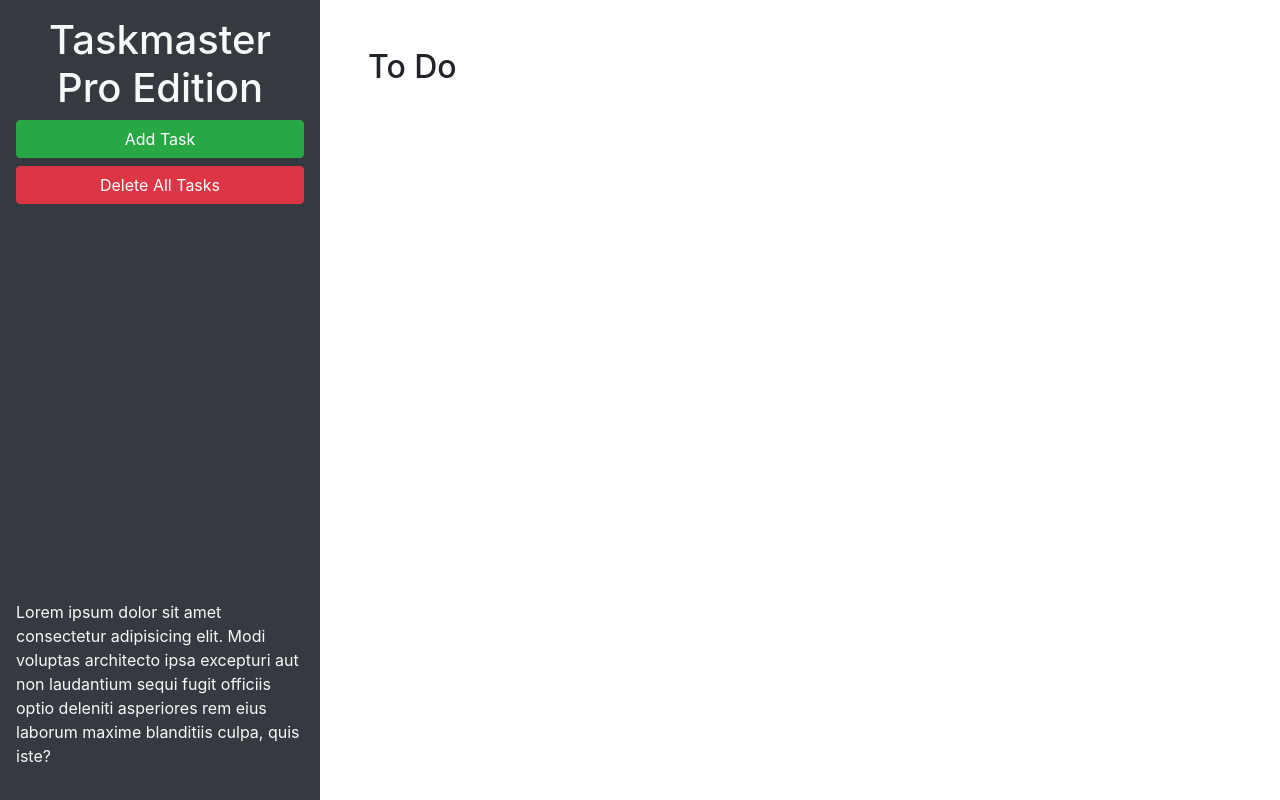
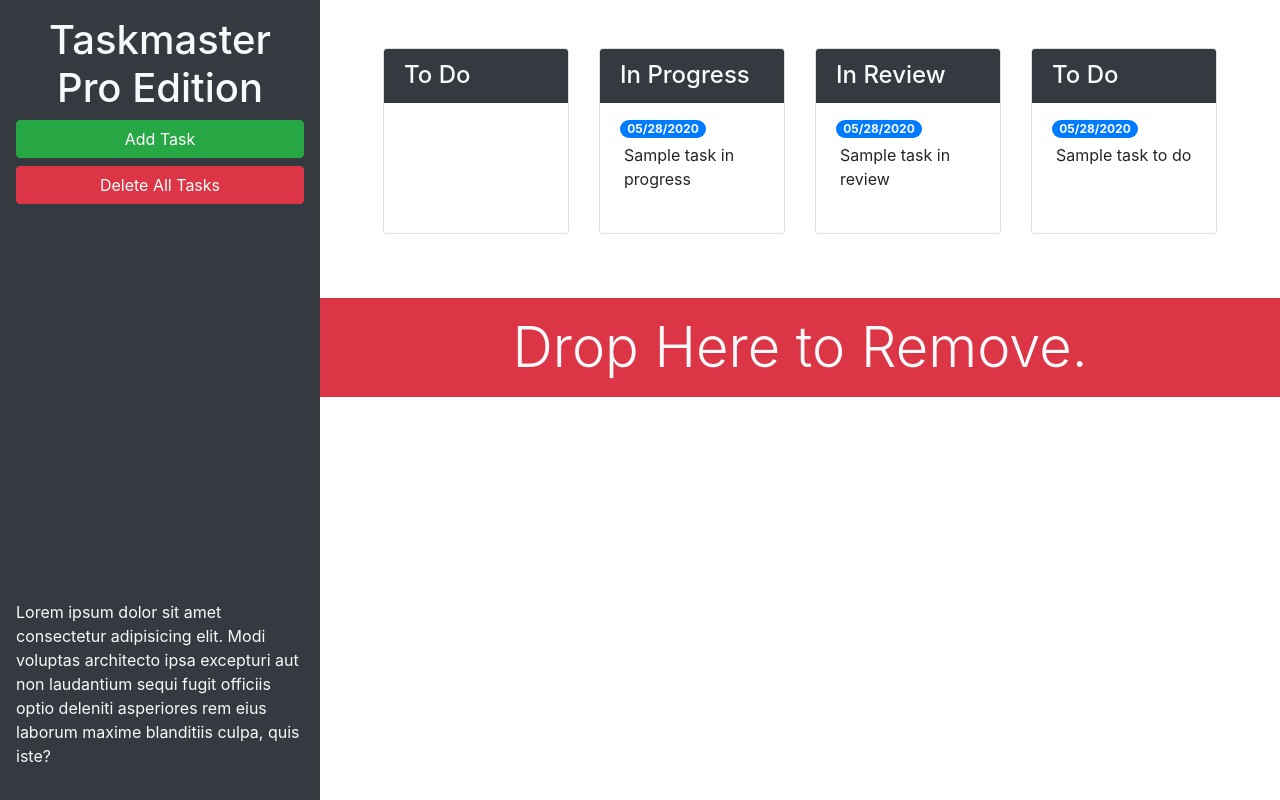
Before and after one commit to asadi80/taskmaster-pro, a plain HTML site: page index.html in a window 1280 px wide. Drawn offline with nearby package versions, Linux system fonts and the light colour scheme.

Commit message:
feature/bootstrap

```diff
--- a/index.html
+++ b/index.html
@@ -13,20 +13,75 @@
 <body>
 
   <div class="row min-vh-100 no-gutters">
-    <header class="col-12 col-lg-3 bg-dark text-light d-flex flex-column p-4 p-lg-3">
+    <header class="col-12 col-lg-3 bg-dark text-light sticky-top d-flex flex-column p-4 p-lg-3">
       <h1 class="text-center">Taskmaster Pro Edition</h1>
       <button id="create-task" class="btn btn-block btn-success" data-toggle="modal" data-target="#task-form-modal">Add
         Task</button>
       <button id="remove-tasks" class="btn btn-block btn-danger">Delete All Tasks</button>
-      <p class="mt-auto">Lorem ipsum dolor sit amet consectetur adipisicing elit. Modi voluptas architecto ipsa
+      <p class="mt-auto d-none d-lg-block">Lorem ipsum dolor sit amet consectetur adipisicing elit. Modi voluptas architecto ipsa
         excepturi aut non
         laudantium sequi fugit officiis optio deleniti asperiores rem eius laborum maxime blanditiis culpa, quis iste?
       </p>
     </header>
-    <main class="col-12 col-lg-9">
-      <div class="m-5">
-        <h2>To Do</h2>
-        <ul id="list-toDo" class="list-group"> </ul>
+    <main class="col-12 col-lg-9 d-flex flex-column ">
+      <div class="m-5 row justify-content-around">
+        <!-- todo start -->
+        <div class="col-12 col-md-6 col-xl-3 mb-3">
+          <div class="card">
+            <h4 class="card-header bg-dark text-light">To Do</h4>
+          <ul id="list-toDo" class="list-group list-group-flush"></ul>
+          </div>
+        </div>
+        <!-- todo end -->
+        <!-- in progress start -->
+        <div class="col-12 col-md-6 col-xl-3 mb-3">
+          <div class="card">
+            <h4 class="card-header bg-dark text-light">In Progress</h4>
+          <ul id="list-toDo" class="list-group list-group-flush">
+            <li class="list-group-item">
+              <span class="badge badge-primary badge-pill">05/28/2020</span>
+              <p class="m-1">Sample task in progress</p>
+            </li>
+          </ul>
+          </div>
+        </div>
+        <!-- in progress end -->
+        <!-- in review start -->
+        <div class="col-12 col-md-6 col-xl-3 mb-3">
+          <div class="card">
+            <h4 class="card-header bg-dark text-light">
+              In Review
+            </h4>
+            <ul id="list-toDo" class="list-group list-group-flush">
+              <li class="list-group-item">
+                <span class="badge badge-primary badge-pill">05/28/2020</span>
+                <p class="m-1">Sample task in review</p>
+              </li>
+            </ul>
+          </div>
+        </div>
+
+        <!-- in review end -->
+        <!-- done start -->
+        <div class="col-12 col-md-6 col-xl-3 mb-3">
+          <div class="card">
+            <h4 class="card-header bg-dark text-light">
+              To Do
+            </h4>
+            <ul id="list-toDo" class="list-group list-group-flush">
+              <li class="list-group-item">
+                <span class="badge badge-primary badge-pill">05/28/2020</span>
+                <p class="m-1">Sample task to do</p>
+              </li>
+            </ul>
+          </div>
+        </div>
+        <!-- done end -->
+      </div>
+      <div id="trash ">
+        <div class="mt-autow-100 bg-danger p-3 text-center text-light display-4 mt-auto">
+          Drop Here to Remove.
+        </div>
       </div>
     </main>
   </div>
@@ -46,11 +101,11 @@
           <form>
             <div class="form-group">
               <label for="modalTaskDescription">Task description</label>
-              <textarea id="modalTaskDescription" rows="3"></textarea>
+              <textarea id="modalTaskDescription" rows="3" class="form-control"></textarea>
             </div>
             <div class="form-group">
               <label for="modalDueDate">Due date</label>
-              <input type="text" id="modalDueDate" placeholder="mm/dd/yyyy" autocomplete="off" />
+              <input type="text" class="form-control" id="modalDueDate" placeholder="mm/dd/yyyy" autocomplete="off" />
             </div>
           </form>
         </div>
```
